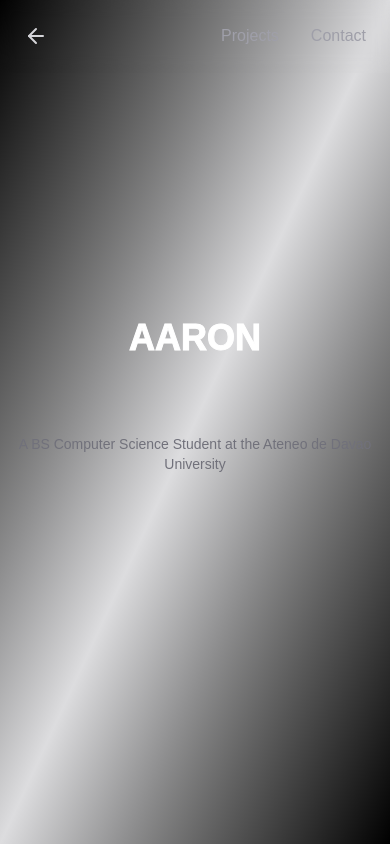
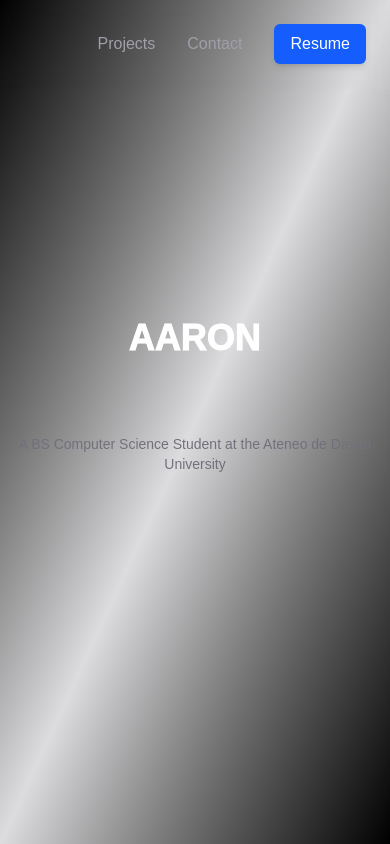
Before and after one commit to adgramirez/my-portfolio, a Next.js app: page / in a window 390 px wide. Built offline with nearby package versions, Linux system fonts and the light colour scheme.

Commit message:
Refactor Navigation component layout and styling for improved responsiveness

```diff
--- a/src/components/nav.tsx
+++ b/src/components/nav.tsx
@@ -20,14 +20,24 @@ export const Navigation: React.FC = () => {
     return (
         <header ref={ref}>
             <div
-				className={`fixed inset-x-0 top-0 z-50 backdrop-blur  duration-200 border-b  ${
+                className={`fixed inset-x-0 top-0 z-50 backdrop-blur duration-200 border-b ${
                     isIntersecting
                         ? "bg-zinc-900/0 border-transparent"
-						: "bg-zinc-900/500  border-zinc-800 "
+                        : "bg-zinc-900/500 border-zinc-800"
                 }`}
             >
-				<div className="container flex flex-row-reverse items-center justify-between p-6 mx-auto">
-					<div className="flex justify-between gap-8">
+                <div className="container flex items-center justify-between p-6 mx-auto">
+                    {/* Left Section */}
+                    {/* <Link
+                        href="/"
+                        className="duration-200 text-zinc-300 hover:text-zinc-100 flex items-center"
+                    >
+                        <ArrowLeft className="w-6 h-6 mr-2" />
+                        <span>Home</span>
+                    </Link> */}
+
+                    {/* Right Section */}
+                    <div className="flex items-center gap-8 ml-auto">
                         <Link
                             href="/projects"
                             className="duration-200 text-zinc-400 hover:text-zinc-100"
@@ -40,14 +50,13 @@ export const Navigation: React.FC = () => {
                         >
                             Contact
                         </Link>
+                        <Link
+                            href="/resume"
+                            className="px-4 py-2 text-white bg-blue-600 rounded-md shadow-md hover:bg-blue-700 duration-200"
+                        >
+                            Resume
+                        </Link>
                     </div>
-
-					<Link
-						href="/"
-						className="duration-200 text-zinc-300 hover:text-zinc-100"
-					>
-						<ArrowLeft className="w-6 h-6 " />
-					</Link>
                 </div>
             </div>
         </header>
```
Lines whose indentation alone changed are shown as unchanged.
